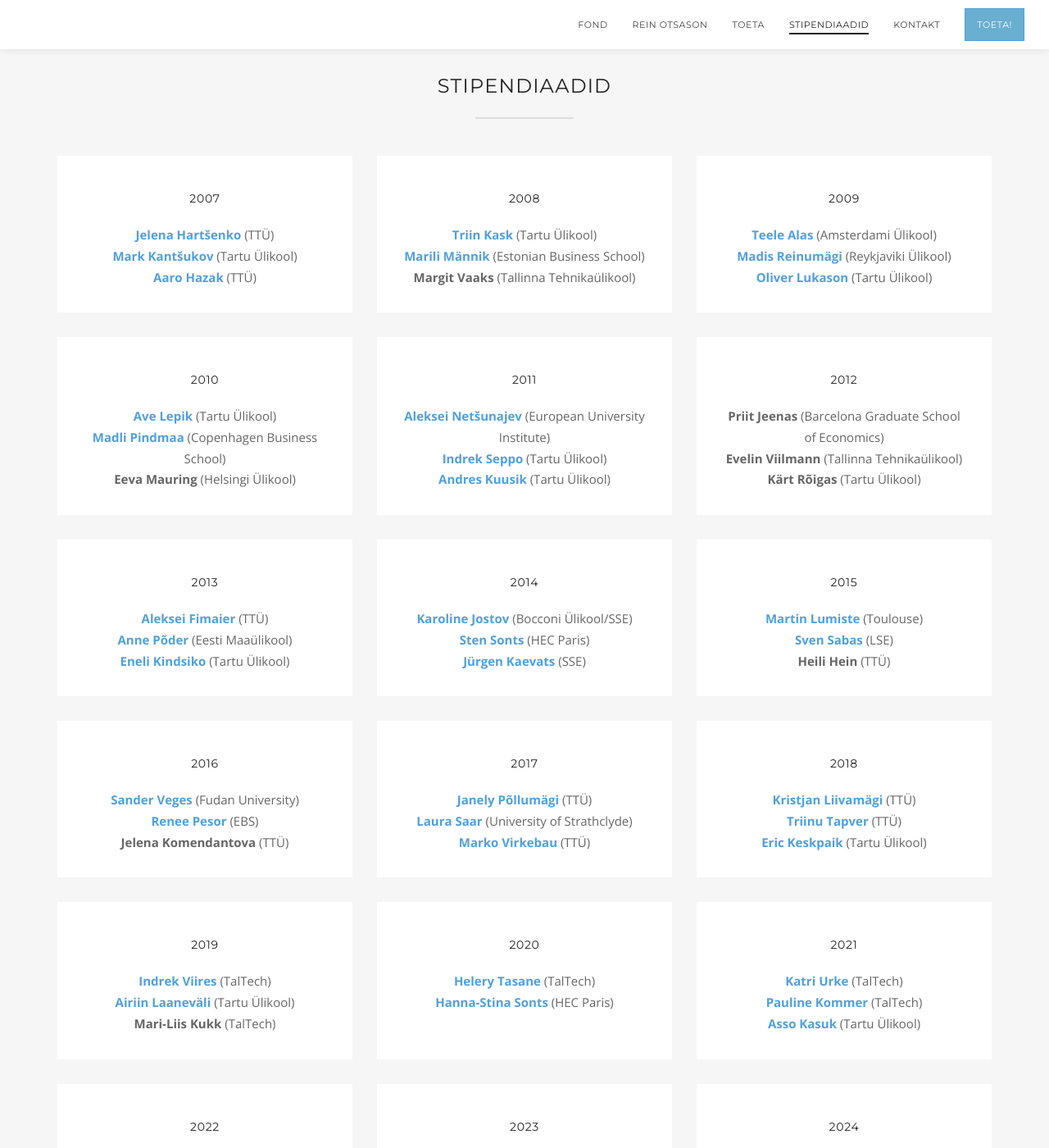
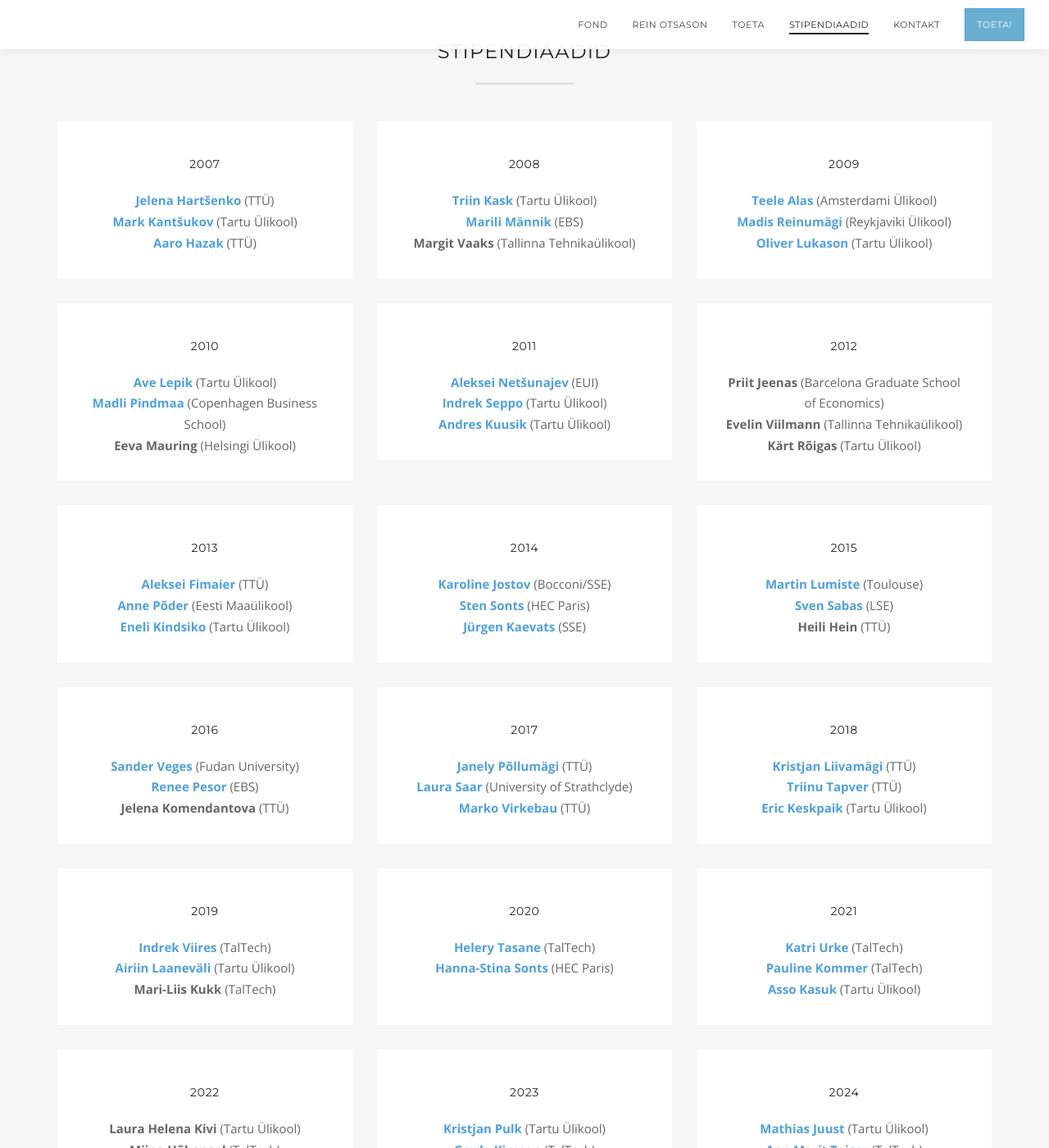
Before and after one commit to otsason/otsason.github.io, a Jekyll site: the page built from index.html, in a window 1280 px wide and 1400 px high, scrolled down 2834 px. Shown: the whole window at 82% size. Built offline with Jekyll 4.4.1, drawn with Linux system fonts in a browser that asks for light colours; some of the changed text lies outside the part shown.

Commit message:
formating, address, linkedin

```diff
--- a/index.html
+++ b/index.html
@@ -264,7 +264,7 @@
 Pangarekvisiidid:
 <ul class="nice-list">
     <li>SA Rein Otsasoni Fond</li>
-    <li>Narva mnt 4, Tallinn, Estonia</li>
+    <!--<li>Narva mnt 4, Tallinn, Estonia</li>-->
     <li>Reg nr: 90010344</li>
     <li>Pangakonto: <b>EE344204278605122302</b> (Coop Pank AS)</li>
     <li>BIC: EKRDEE22</li>
@@ -327,7 +327,7 @@
 								<h4 class="benefit-title">2008</h4>
 								<p class="benefit-description">
                                     <a href="https://www.linkedin.com/in/triinkask/" target="_blank">Triin Kask</a> (Tartu Ülikool)<br/>
-                                    <a href="https://www.linkedin.com/in/marili-m%C3%A4nnik-b7461611/" target="_blank">Marili Männik</a> (Estonian Business School)<br/>
+                                    <a href="https://www.linkedin.com/in/marili-m%C3%A4nnik-b7461611/" target="_blank">Marili Männik</a> (EBS)<br/>
                                     <b>Margit Vaaks</b> (Tallinna Tehnikaülikool)
                                 </p>
 							</div>
@@ -365,7 +365,7 @@
 							<div class="benefit">
 								<h4 class="benefit-title">2011</h4>
 								<p class="benefit-description">
-                                    <a href="https://www.linkedin.com/in/aleksei-netsunajev-804aa0175/" target="_blank">Aleksei Netšunajev</a> (European University Institute)<br/>
+                                    <a href="https://www.linkedin.com/in/aleksei-netsunajev-804aa0175/" target="_blank">Aleksei Netšunajev</a> (EUI)<br/>
                                     <a href="https://www.linkedin.com/in/indrek-seppo-a1896220/" target="_blank">Indrek Seppo</a> (Tartu Ülikool)<br/>
                                     <a href="https://www.linkedin.com/in/andres-kuusik-29527418/" target="_blank">Andres Kuusik</a> (Tartu Ülikool)
                                 </p>
@@ -400,7 +400,7 @@
 							<div class="benefit">
 								<h4 class="benefit-title">2014</h4>
 								<p class="benefit-description">
-                                    <a href="https://www.linkedin.com/in/karoline-j-a68a2b48/" target="_blank">Karoline Jostov</a> (Bocconi Ülikool/SSE)<br/>
+                                    <a href="https://www.linkedin.com/in/karoline-j-a68a2b48/" target="_blank">Karoline Jostov</a> (Bocconi/SSE)<br/>
                                     <a href="https://uk.linkedin.com/in/sten-sonts-55283737" target="_blank">Sten Sonts</a> (HEC Paris)<br/>
                                     <a href="https://www.linkedin.com/in/j%C3%BCrgen-kaevats-119b1041/" target="_blank">Jürgen Kaevats</a> (SSE)
                                 </p>
@@ -542,7 +542,7 @@
 							<div class="benefit">
 								<h4 class="benefit-title">2025</h4>
 								<p class="benefit-description">
-                                    <a href="https://www.linkedin.com/in/merilin-martinson/" target="_blank">Merilin Martinson</a> (University College London)<br/>
+                                    <a href="https://www.linkedin.com/in/merilin-martinson/" target="_blank">Merilin Martinson</a> (UCL)<br/>
                                     <a href="https://ee.linkedin.com/in/marit-p-7892282b2/" target="_blank">Marit Priisalu</a> (TalTech)<br/>
                                 				</p>
 							</div>
@@ -643,6 +643,7 @@
 				<div class="container">
 					<div class="footer-socmed">
 						<a href="https://www.facebook.com/otsason.org/" target="_blank"><span class="fa fa-facebook-square"></span></a>
+						<a href="https://www.linkedin.com/company/rein-otsasoni-fond/" target="_blank"><span class="fa fa-linkedin-square"></span></a>
 					</div>
 
 					<div class="footer-copyright">
```
